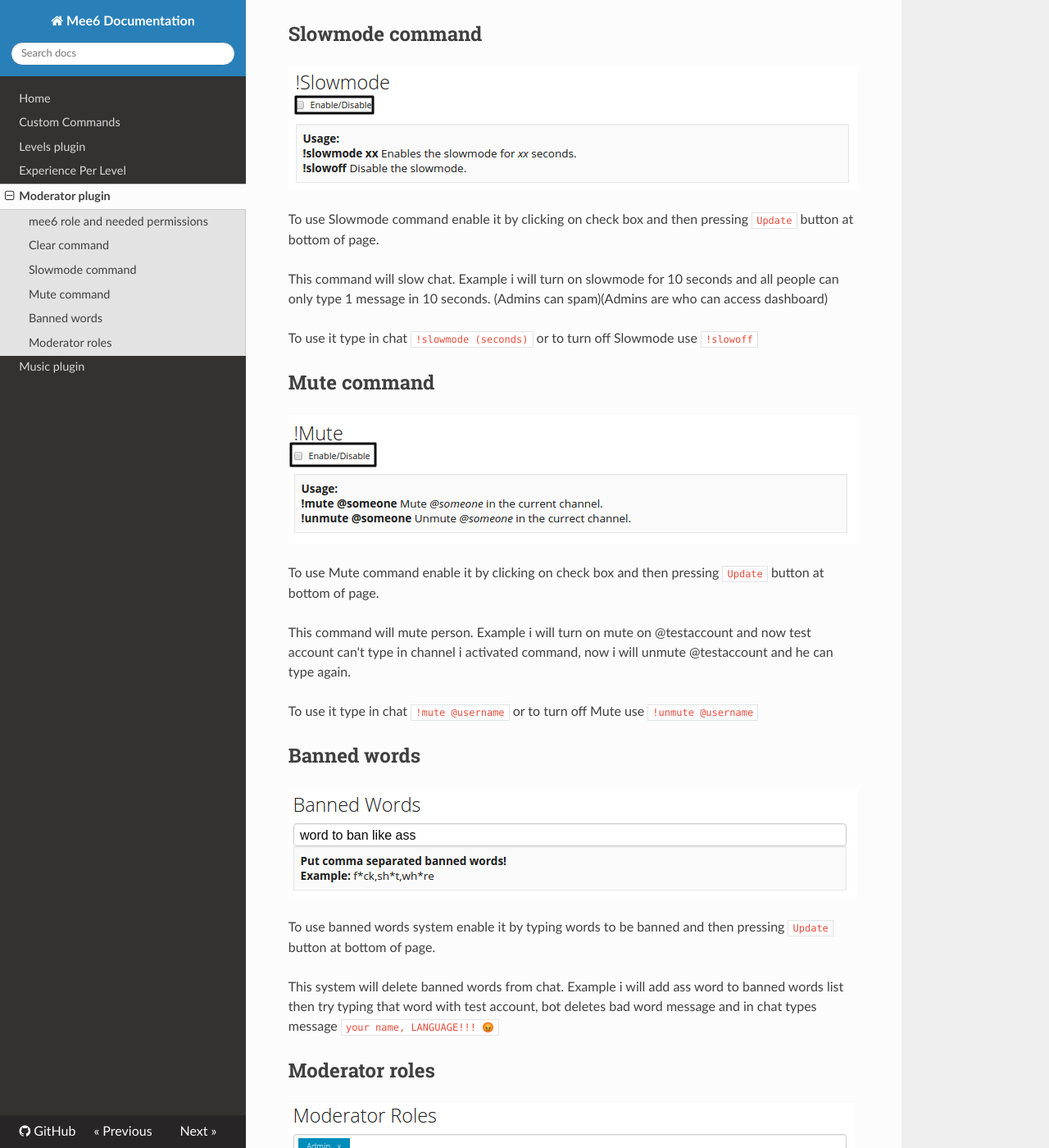
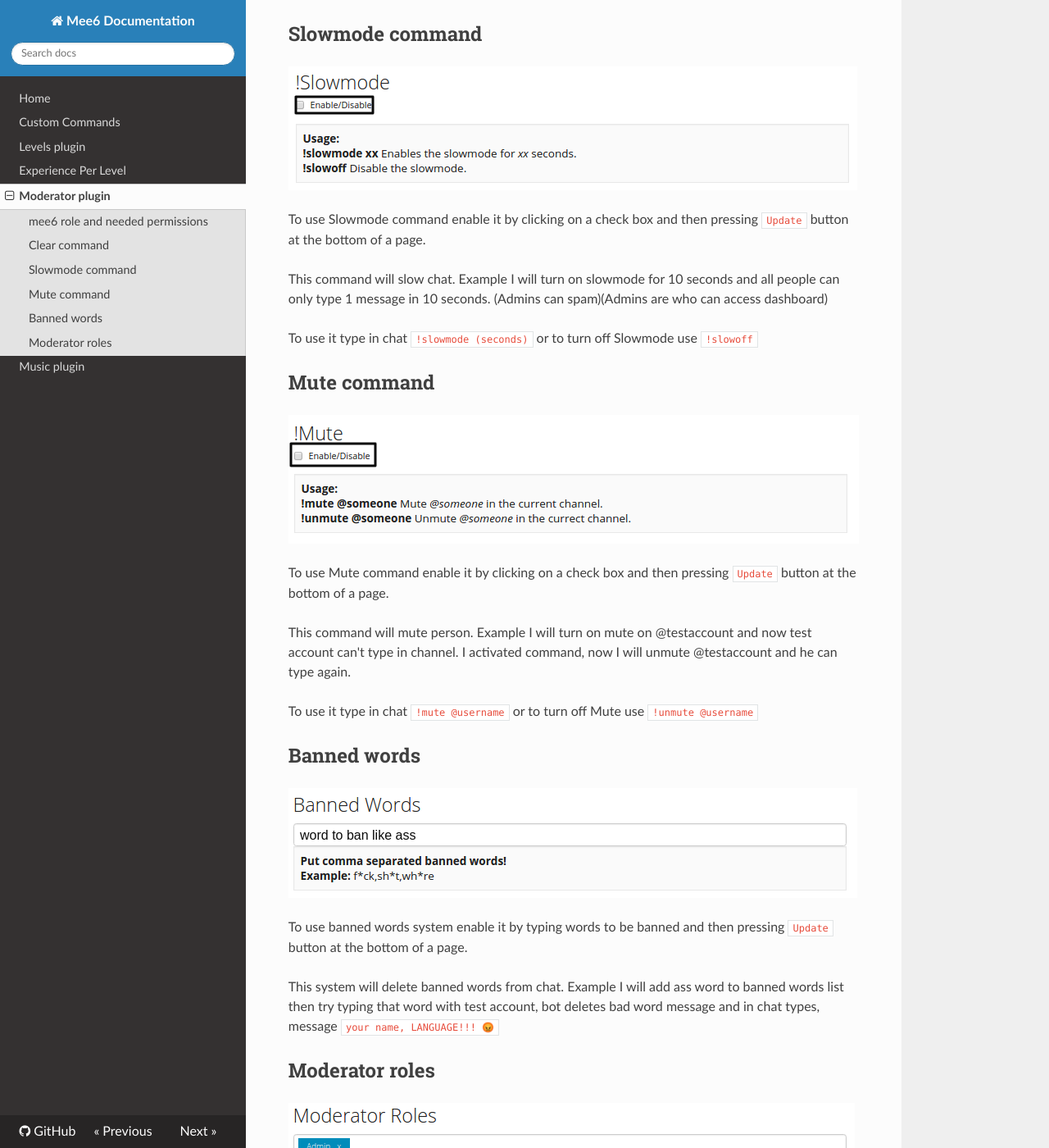
Before and after one commit to Mee6/Mee6-documentation, an MkDocs documentation site: the page built from docs/Moderator.md, in a window 1280 px wide and 1400 px high, scrolled down 1397 px. Shown: the whole window at 82% size. Built offline with MkDocs 1.6.1, drawn with Linux system fonts in a browser that asks for light colours; nearby versions of some CDN libraries; old or Windows-style settings are respelled for this version of MkDocs; some of the changed text lies outside the part shown.

```diff
--- a/docs/Moderator.md
+++ b/docs/Moderator.md
@@ -11,13 +11,13 @@
 (for role setting in discord: menu symbol next to server name=>server settings=>roles)
 
 to let this work you need to make sure that Mee6 has `all permissions` in one of his ranks.
-We could give the bot rank here the all permissions and remove the Mee6 rank, it would still work the same.
+We could give the bot rank here all permissions and remove the Mee6 rank, it would still work the same.
 
 ##Clear command
 
 ![moderatorclear](pics/Moderatorclear.png)
 
-To use clear command enable it by clicking on check box and then pressing `Update` button at bottom of page.
+To use clear command enable it by clicking on a check box and then pressing `Update` button at the bottom of a page.
 
 This command will clear chat messages.
 
@@ -27,10 +27,10 @@ This command will clear chat messages.
 
 ![moderator slowmode](pics/Moderatorslow.png)
 
-To use Slowmode command enable it by clicking on check box and then pressing `Update` button at bottom of page.
+To use Slowmode command enable it by clicking on a check box and then pressing `Update` button at the bottom of a page.
 
 This command will slow chat.
-Example i will turn on slowmode for 10 seconds and all people can only type 1 message in 10 seconds. (Admins can spam)(Admins are who can access dashboard)
+Example I will turn on slowmode for 10 seconds and all people can only type 1 message in 10 seconds. (Admins can spam)(Admins are who can access dashboard)
 
  To use it type in chat `!slowmode (seconds)` or to turn off Slowmode use `!slowoff`
 
@@ -38,26 +38,26 @@ Example i will turn on slowmode for 10 seconds and all people can only type 1 me
 
 ![moderator mute](pics/Moderatormute.png)
 
-To use Mute command enable it by clicking on check box and then pressing `Update` button at bottom of page.
+To use Mute command enable it by clicking on a check box and then pressing `Update` button at the bottom of a page.
 
 This command will mute person.
-Example i will turn on mute on @testaccount and now test account can't type in channel i activated command, now i will unmute @testaccount and he can type again.
+Example I will turn on mute on @testaccount and now test account can't type in channel. I activated command, now I will unmute @testaccount and he can type again.
 
  To use it type in chat `!mute @username` or to turn off Mute use `!unmute @username`
 
 ##Banned words
 ![moderator banned words](pics/Moderatorwords.png)
 
-To use banned words system enable it by typing words to be banned and then pressing `Update` button at bottom of page.
+To use banned words system enable it by typing words to be banned and then pressing `Update` button at the bottom of a page.
 
 This system will delete banned words from chat.
-Example i will add ass word to banned words list then try typing that word with test account, bot deletes bad word message and in chat types message `your name, LANGUAGE!!! 😡`
+Example I will add ass word to banned words list then try typing that word with test account, bot deletes bad word message and in chat types, message `your name, LANGUAGE!!! 😡`
 
 ##Moderator roles
 
 ![moderator roles](pics/Moderatorrole.png)
 
-To use Moderator roles enable it by typing roles names and then pressing `Update` button at bottom of page.
+To use Moderator roles enable it by typing roles names and then pressing `Update` button at the bottom of a page.
 
-This will allow to use Moderator commands for other people.
-Example i will add role `Admin`and `Mod` then people who have role `Admin` or `Mod` can use Moderators commands
+This will allow use Moderator commands for other people.
+Example I will add role `Admin` and `Mod` then people who have role `Admin` or `Mod` can use Moderators commands
```
Also changed, not shown: other parts of docs/Moderator.md (+1 -1 lines), docs/Commands.md (+1 -1 lines), docs/Levels.md (+2 -2 lines).
